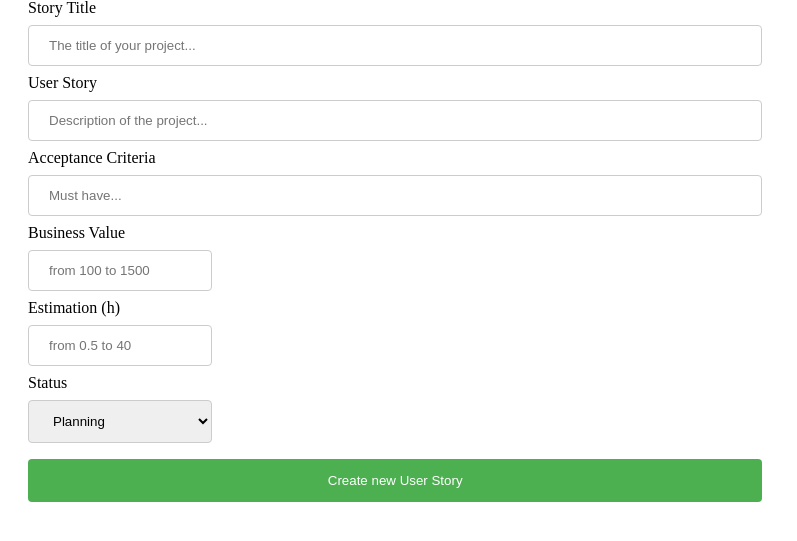
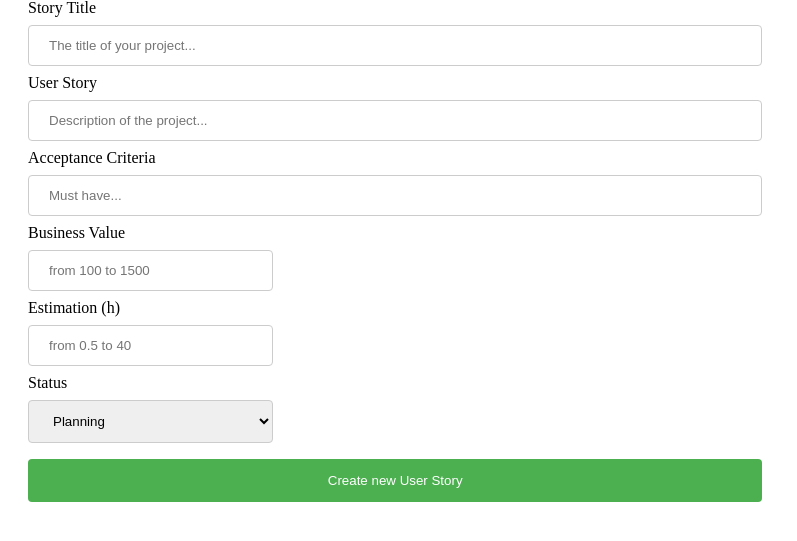
Before and after one commit to CodebyCarol/super-sprinter-3000-CodebyCarol, a Flask app: page /story in a window 1280 px wide. Shown: the part 101-642 px from the top of the page, without its empty margins (0-797 px from the left). Run offline with Flask 2, Linux system fonts and the light colour scheme.

Commit message:
dropdown menu is wider

```diff
--- a/templates/form.html
+++ b/templates/form.html
@@ -12,7 +12,7 @@
             box-sizing: border-box;
         }
         input[type=number], select {
-            width: 15%;
+            width: 20%;
             padding: 12px 20px;
             margin: 8px 0;
             display: inline-block;
```
